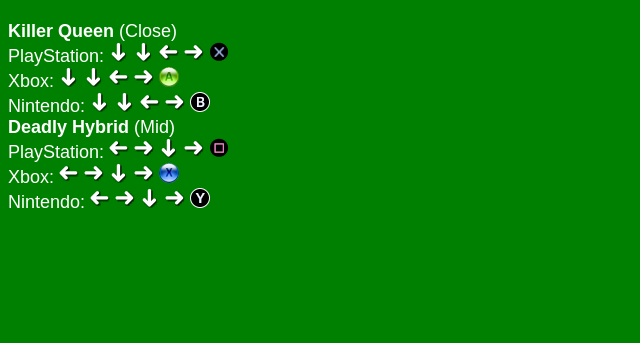
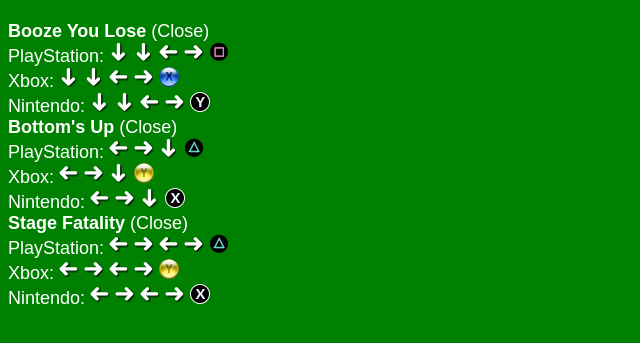
Before and after one commit to kombathouse/kombathouse.github.io, a plain HTML site: page mkx/boraicho/index.html in a window 1280 px wide. Shown: the part 69-412 px from the top of the page, without its empty margins (0-640 px from the left). Drawn offline with Linux system fonts and the light colour scheme.

Commit message:
Update index.html

```diff
--- a/mkx/boraicho/index.html
+++ b/mkx/boraicho/index.html
@@ -11,7 +11,7 @@
 <h1>Fatalities</h1>
 
 <div class="cname">
-<strong>Killer Queen</strong>
+<strong>Booze You Lose</strong>
 (Close)
 </div>
 <div class="cmove1">
@@ -21,7 +21,7 @@
 <img src="/gamepad/down.png">
 <img src="/gamepad/left.png">
 <img src="/gamepad/right.png">
-<img src="/gamepad/ps_cross.png">
+<img src="/gamepad/ps_square.png">
 </div>
 <div class="cmove2">
 
@@ -30,7 +30,7 @@
 <img src="/gamepad/down.png">
 <img src="/gamepad/left.png">
 <img src="/gamepad/right.png">
-<img src="/gamepad/xbox_a.png">
+<img src="/gamepad/xbox_x.png">
 </div>
 <div class="cmove3">
 
@@ -39,20 +39,19 @@
 <img src="/gamepad/down.png">
 <img src="/gamepad/left.png">
 <img src="/gamepad/right.png">
-<img src="/gamepad/switch_b.png">
+<img src="/gamepad/switch_y.png">
 </div>
 
 <div class="cname2">
-<strong>Deadly Hybrid</strong>
-(Mid)
+<strong>Bottom's Up</strong>
+(Close)
 </div>
 <div class="cmove4">
 PlayStation:
 <img src="/gamepad/left.png">
 <img src="/gamepad/right.png">
 <img src="/gamepad/down.png">
-<img src="/gamepad/right.png">
-<img src="/gamepad/ps_square.png">
+<img src="/gamepad/ps_triangle.png">
 </div>
 <div class="cmove5">
 
@@ -60,8 +59,7 @@
 <img src="/gamepad/left.png">
 <img src="/gamepad/right.png">
 <img src="/gamepad/down.png">
-<img src="/gamepad/right.png">
-<img src="/gamepad/xbox_x.png">
+<img src="/gamepad/xbox_y.png">
 </div>
 <div class="cmove6">
 
@@ -69,8 +67,38 @@
 <img src="/gamepad/left.png">
 <img src="/gamepad/right.png">
 <img src="/gamepad/down.png">
+<img src="/gamepad/switch_x.png">
+</div>
+
+<div class="cname3">
+<strong>Stage Fatality</strong>
+(Close)
+</div>
+<div class="cmove7">
+PlayStation:
+<img src="/gamepad/left.png">
 <img src="/gamepad/right.png">
-<img src="/gamepad/switch_y.png">
+<img src="/gamepad/left.png">
+<img src="/gamepad/right.png">
+<img src="/gamepad/ps_triangle.png">
+</div>
+<div class="cmove8">
+
+Xbox:
+<img src="/gamepad/left.png">
+<img src="/gamepad/right.png">
+<img src="/gamepad/left.png">
+<img src="/gamepad/right.png">
+<img src="/gamepad/xbox_y.png">
+</div>
+<div class="cmove9">
+
+Nintendo:
+<img src="/gamepad/left.png">
+<img src="/gamepad/right.png">
+<img src="/gamepad/left.png">
+<img src="/gamepad/right.png">
+<img src="/gamepad/switch_x.png">
 </div>
 
 <p></p>
```
